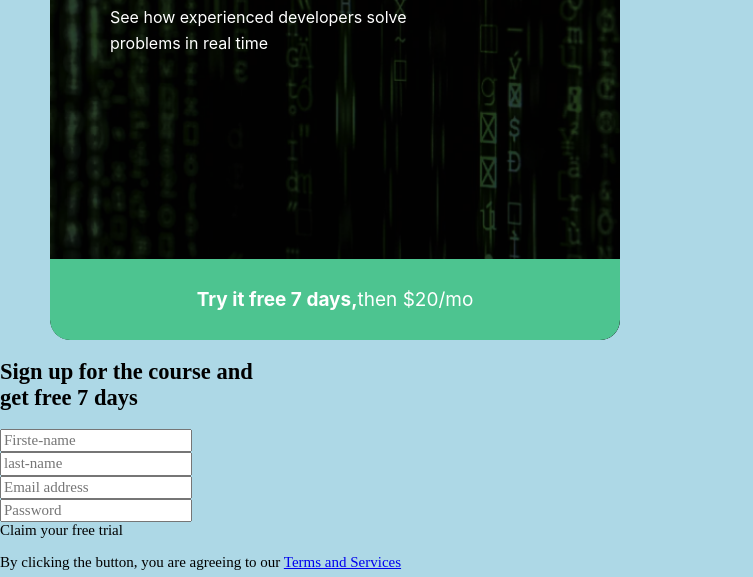
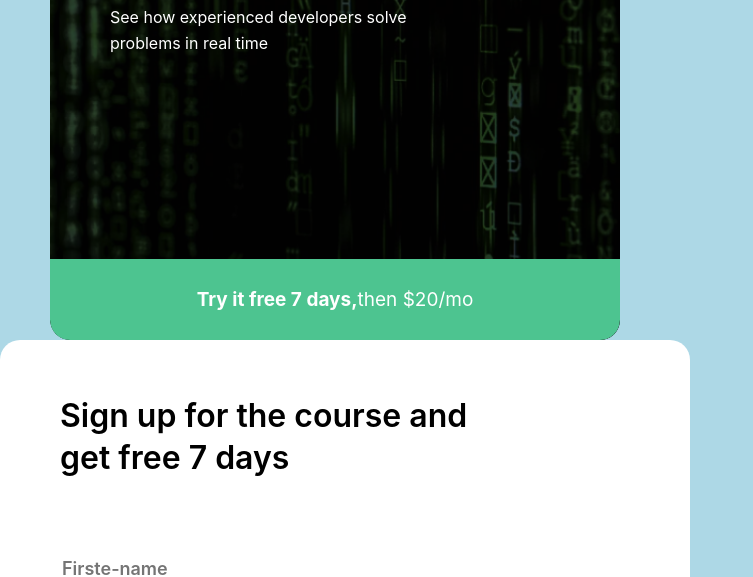
Before and after one commit to ArnoldShamilov/info-form, a plain HTML site: page index.html in a window 1280 px wide. Shown: the part 383-960 px from the top of the page, without its empty margins (0-753 px from the left). Drawn offline with Linux system fonts and the light colour scheme.

Commit message:
Add main-right section

```diff
--- a/css/style.css
+++ b/css/style.css
@@ -124,6 +124,88 @@ main {
     font-weight: 700;
     line-height: normal;
 }
+.main-right-div{
+    width: 100%;
+    max-width: 570px;
+    background-color: #fff;
+    border-radius: 20px;
+    padding-top: 55px;
+    padding-bottom: 40px;
+    padding-left: 60px;
+    padding-right: 60px;
+}
+.section-div{
+    display: flex;
+}
+.right-text{
+    margin-top: 0px;
+    margin-bottom: 68px;
+    color: #000;
+font-family: Inter;
+font-size: 32px;
+font-style: normal;
+font-weight: 600;
+line-height: 42px;
+}
+.fields{
+    width: 100%;
+}
+.fields:not(:last-child){
+    margin-bottom: 24px;
+}
+.input{
+    padding-top: 11px;
+    padding-bottom: 11px;
+    border: 0;
+    border-bottom: 1px solid #555;
+    color: #000;
+    font-family: 'Inter';
+    font-size: 18px;
+    font-style: normal;
+    font-weight: 600;
+    line-height: normal;
+}
+.firstler:not(:last-child){
+    margin-bottom: 24px;
+}
+.section-div-input{
+    padding-bottom: 63px;
+}
+.right-button{
+    display: block;
+    width: 100%;
+    padding-top: 20px;
+    padding-bottom: 20px;
+    border: 0;
+    border-radius: 10px;
+    background: #655af2;
+    color: #fff;
+    cursor: pointer;
+    font-family: 'Inter';
+    font-size: 16px;
+    font-style: normal;
+    font-weight: 600;
+    line-height: normal;
+    margin-bottom: 8px;
+    text-align: center;
+}
+.about-text{
+    margin: 0;
+    color: #555;
+    font-size: 11px;
+    font-style: normal;
+    font-weight: 400;
+    line-height: 15px;
+    text-align: center;
+}
+.about-text a{
+    color: #F03535;
+    font-size: 11px;
+    font-style: normal;
+    font-weight: 500;
+    line-height: 15px;
+    text-decoration-line: underline
+}
 
 /* @media
 only screen and (-webkit-min-device-pixel-ratio: 2),
```
